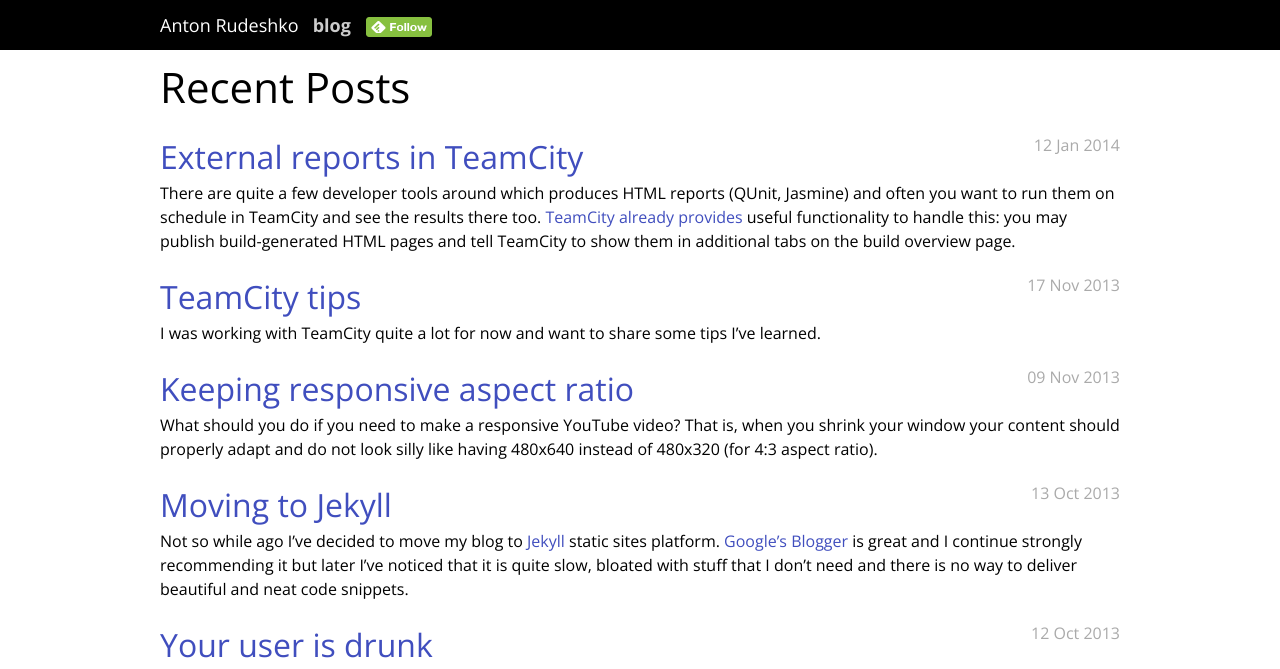
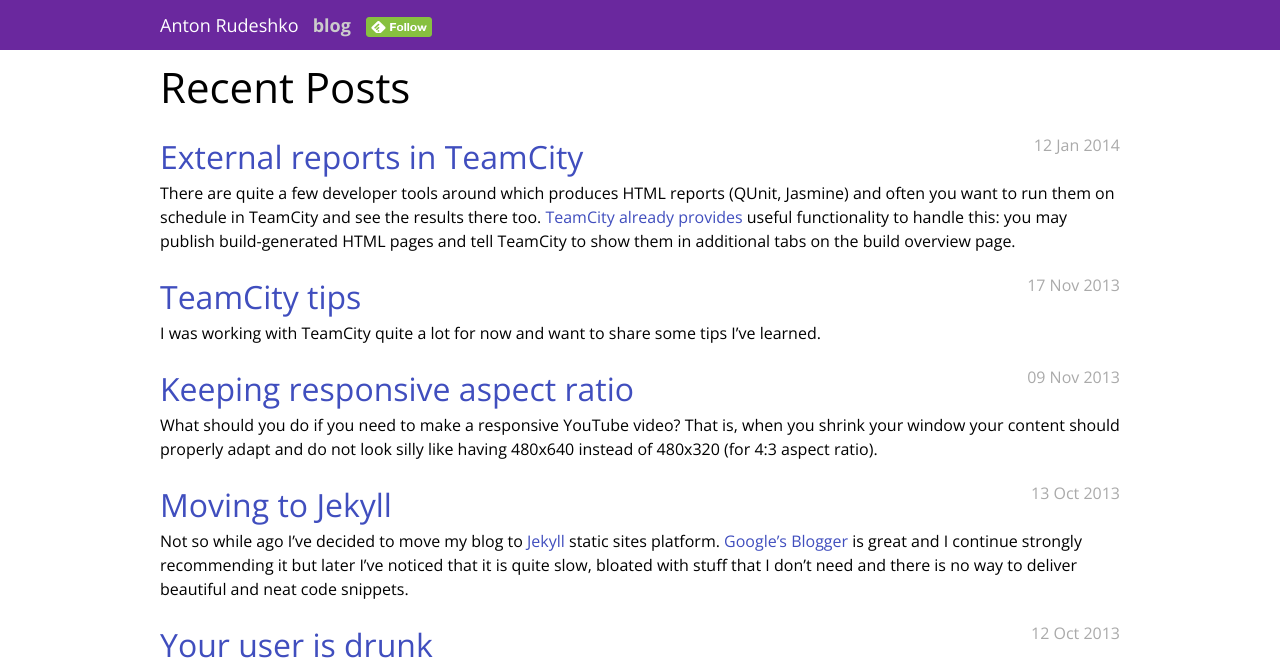
Before and after one commit to anton-rudeshko/anton-rudeshko.github.io, a Jekyll site: the page built from index.html, in a window 1280 px wide. Shown: the top 669 px of the page. Built offline with Jekyll 4.4.1, drawn with Linux system fonts in a browser that asks for light colours; Markdown is read by kramdown in place of the engine named in the settings; grey boxes are pictures that could not be loaded.

Commit message:
Some style updates. Added simple favicon

```diff
--- a/_layouts/default.html
+++ b/_layouts/default.html
@@ -11,6 +11,8 @@
 
   <link rel="stylesheet" href="/css/main.css">
   <link rel="stylesheet" href="/css/syntax.css">
+
+  <link rel="shortcut icon" href="/favicon.ico">
 
   <link rel="alternate" type="application/rss+xml" title="{{ site.name }}" href="{{ site.url }}/feed.xml">
 </head>
@@ -34,18 +36,19 @@
 </header>
 
 <div class="site">
+  {{ content }}
+</div>
 
-  {{ content }}
-
-  <div class="footer">
-    <div class="contact">
+<footer class="footer">
+  <div class="footer__inner">
+    <div class="footer__contact">
       <p>
         Anton Rudeshko<br/>
         Web Developer at Yandex<br/>
         <a href="mailto:{{ site.contacts.email }}">{{ site.contacts.email }}</a>
       </p>
     </div>
-    <div class="contact">
+    <div class="footer__contact">
       <p>
         <a href="https://github.com/{{ site.contacts.github }}">github.com/{{ site.contacts.github }}</a><br/>
         <a href="https://twitter.com/{{ site.contacts.twitter }}">twitter.com/{{ site.contacts.twitter }}</a><br/>
@@ -53,7 +56,7 @@
       </p>
     </div>
   </div>
-</div>
+</footer>
 
 <script type="text/javascript">
   var _gaq = _gaq || [];
--- a/css/main.css
+++ b/css/main.css
@@ -63,6 +63,7 @@ a:hover {
 /*****************************************************************************/
 
 .header__inner,
+.footer__inner,
 .site {
   width: 90%;
   margin: 0 auto;
@@ -71,7 +72,7 @@ a:hover {
 
 .header {
   line-height: 50px;
-  background-color: #000;
+  background-color: #6a289e;
   height: 50px;
 }
 
@@ -106,7 +107,7 @@ a:hover {
   vertical-align: middle;
 }
 
-.site .footer {
+.footer {
   font-size: 80%;
   color: #666;
   border-top: 4px solid #eee;
@@ -115,7 +116,7 @@ a:hover {
   padding-top: 10px;
 }
 
-.site .footer .contact {
+.footer__contact {
   float: left;
   margin-right: 3em;
 }
@@ -183,6 +184,10 @@ a:hover {
   color: inherit;
 }
 
+.post__content a:hover {
+  text-decoration: underline;
+}
+
 .post__content img {
   max-width: 100%;
   height: auto;
```
Also changed, not shown: favicon.ico (added).
